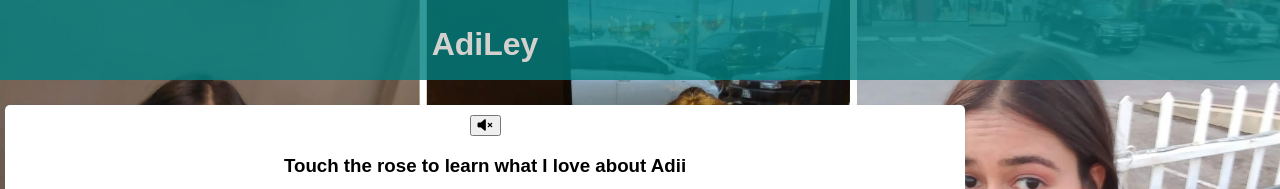
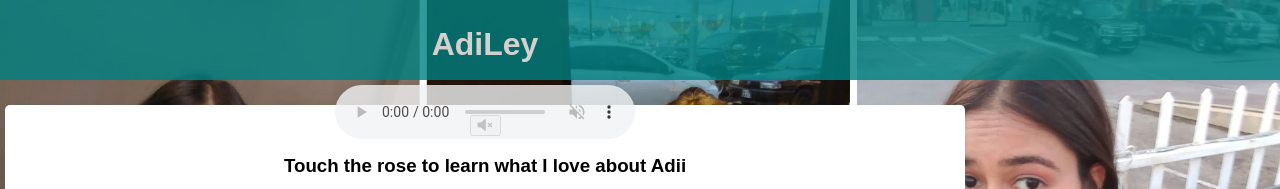
Before and after one commit to Bradley-r-D/ProjectABD, a plain HTML site: page index.html in a window 1280 px wide. Shown: the top 189 px of the page. Drawn offline with Linux system fonts and the light colour scheme.

Commit message:
Update index.html with audio controls

```diff
--- a/index.html
+++ b/index.html
@@ -17,7 +17,7 @@
 		<header id="header">
 			<div class="container">
 				<h1>AdiLey</h1>
-				<audio id="backgroundMusic" loop muted></audio>
+				<audio id="backgroundMusic" controls loop muted></audio>
 			</div>
 		</header>
 
```
